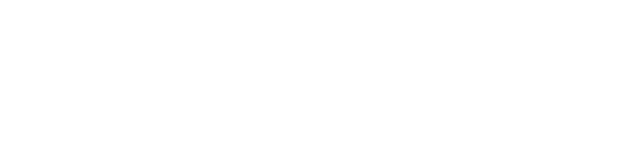
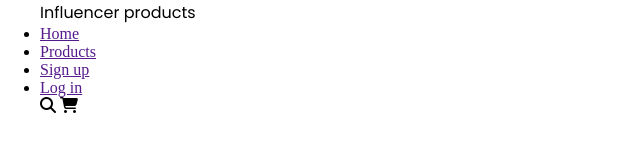
Before and after one commit to nowroz/influencers-gears, a plain HTML site: page index.html in a window 1280 px wide. Shown: the whole page, without its empty margins (0-640 px from the left). Drawn offline with Linux system fonts and the light colour scheme.

Commit message:
Link font awesome and wip: add navbar

```diff
--- a/index.html
+++ b/index.html
@@ -3,10 +3,24 @@
 <head>
     <meta charset="UTF-8">
     <meta name="viewport" content="width=device-width, initial-scale=1.0">
-    <title>Document</title>
+    <title>Influencer Gears</title>
     <link rel="stylesheet" href="styles/index.css">
+    <!-- font awesome -->
+    <script src="https://kit.fontawesome.com/b34e4d5cf2.js" crossorigin="anonymous"></script>
 </head>
 <body>
-
+    <header>
+        <section id="navbar" class="max-width-primary">
+            <h4 class="brand-title poppins-ff">Influencer products</h4>
+            <ul id="nav-links-container">
+                <li><a href="" class="nav-link">Home</a></li>
+                <li><a href="" class="nav-link">Products</a></li>
+                <li><a href="" class="nav-link">Sign up</a></li>
+                <li><a href="" class="nav-link">Log in</a></li>
+            </ul>
+            <i class="fa-solid fa-magnifying-glass"></i>
+            <i class="fa-solid fa-cart-shopping"></i>
+        </section>
+    </header>
 </body>
 </html>
--- a/styles/index.css
+++ b/styles/index.css
@@ -62,3 +62,4 @@ img {
     max-width: 110px;
     margin: var(--zero-auto);
 }
+/* UTILITY CLASSES END */
```
